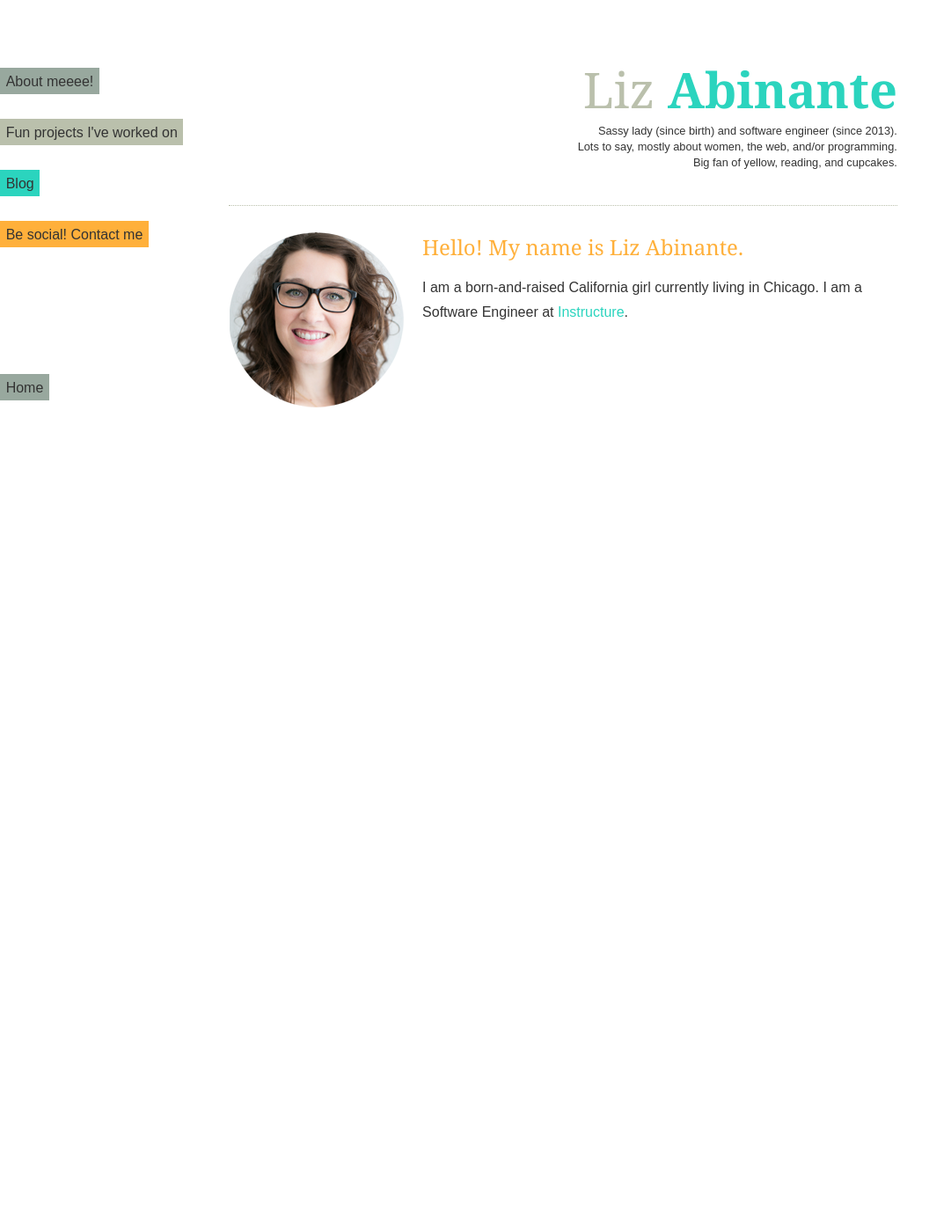
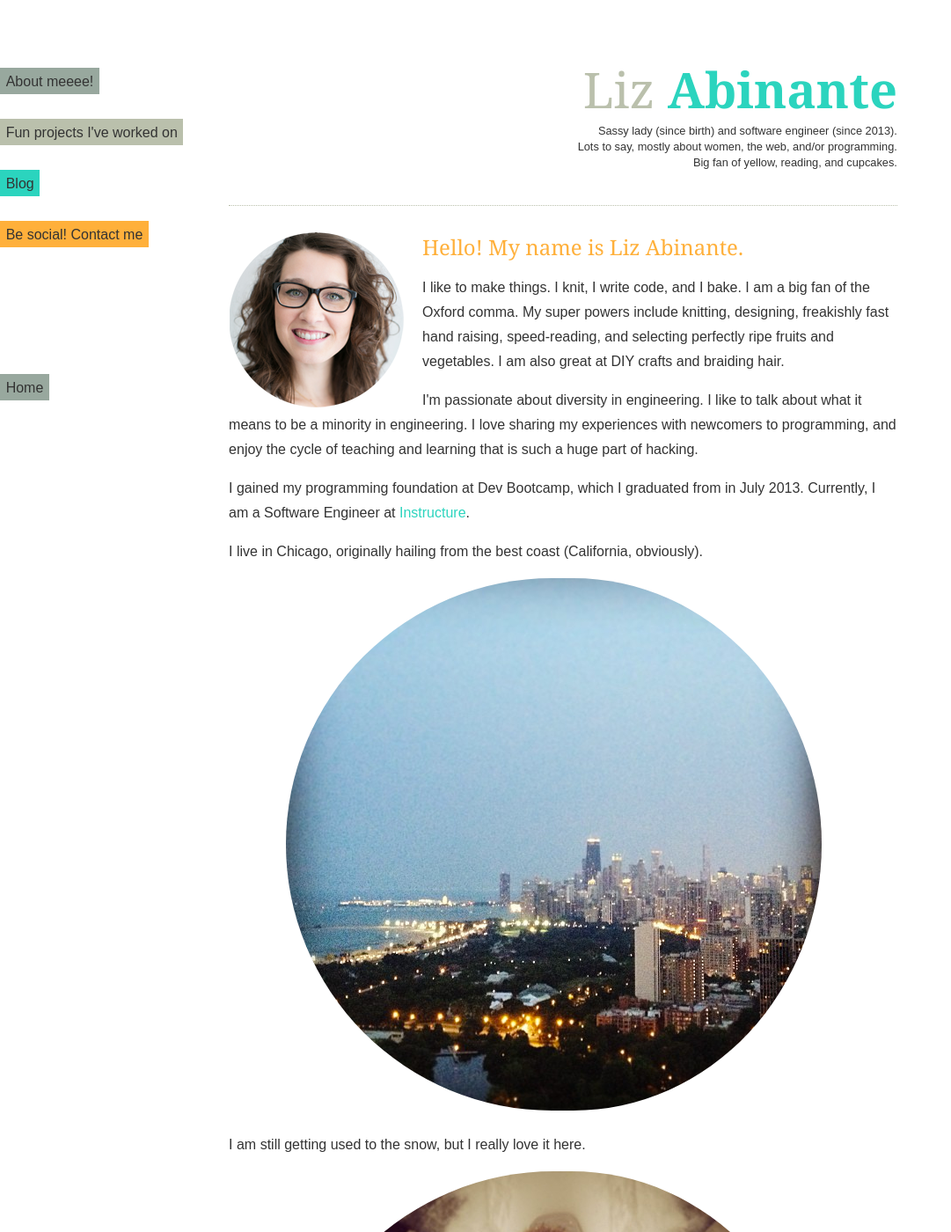
Before and after one commit to slothelle/lizabinante.com, a Jekyll site: the page built from about/index.html, in a window 1280 px wide and 1400 px high. Shown: the whole window at 88% size, without its empty margins (0-1081 px from the left). Built offline with Jekyll 4.4.1, drawn with Linux system fonts in a browser that asks for light colours; nearby versions of some CDN libraries; Markdown is read by kramdown in place of the engine named in the settings; some of the changed text lies outside the part shown.

Commit message:
added content to index pages

```diff
--- a/about/index.html
+++ b/about/index.html
@@ -10,7 +10,64 @@ title: Liz Abinante &middot; sassy lady knitter nerd
     <h2 class="bright-alt">Hello! My name is Liz Abinante.</h2>
 
     <p>
-      I am a born-and-raised California girl currently living in Chicago. I am a Software Engineer at <a href="http://www.instructure.com/">Instructure</a>.
+      I like to make things. I knit, I write code, and I bake. I am a big fan of the Oxford comma. My super powers include knitting, designing, freakishly fast hand raising, speed-reading, and selecting perfectly ripe fruits and vegetables. I am also great at DIY crafts and braiding hair.
+    </p>
+    <p>
+      I'm passionate about diversity in engineering. I like to talk about what it means to be a minority in engineering. I love sharing my experiences with newcomers to programming, and enjoy the cycle of teaching and learning that is such a huge part of hacking.
+    </p>
+    <p>
+      I gained my programming foundation at Dev Bootcamp, which I graduated from in July 2013. Currently, I am a Software Engineer at <a href="http://www.instructure.com/">Instructure</a>.
+    </p>
+
+    <p>
+      I live in Chicago, originally hailing from the best coast (California, obviously).
+    </p>
+    <p class="center">
+      <img src="/assets/chicago.png" class="img-circle">
+    </p>
+
+    <p>
+      I am still getting used to the snow, but I really love it here.
+    </p>
+    <p class="center">
+      <img src="/assets/snow.png" class="img-circle">
+    </p>
+
+    <p>
+      I have a really cute dog:
+
+    </p>
+    <p class="center">
+      <img src="/assets/kiwi.png" class="img-circle">
+    </p>
+
+    <p>
+      And a super awesome fiancé:
+
+    </p>
+    <p class="center">
+      <img src="/assets/colin.png" class="img-circle">
+    </p>
+
+    <p>
+      I love Disney so much that it's a little embarrassing:
+    </p>
+    <p class="center">
+      <img src="/assets/snow-white.png" class="img-circle">
+    </p>
+
+    <p>
+      I travel a lot:
+    </p>
+    <p class="center">
+      <img src="/assets/grand.png" class="img-circle">
+    </p>
+
+    <p>
+      And I have really bouncy, happy, curly hair:
+    </p>
+    <p class="center">
+      <img src="/assets/face.png" class="img-circle">
     </p>
   </div>
 </div>
```
Also changed, not shown: blog/index.html (+16 -0 lines).
